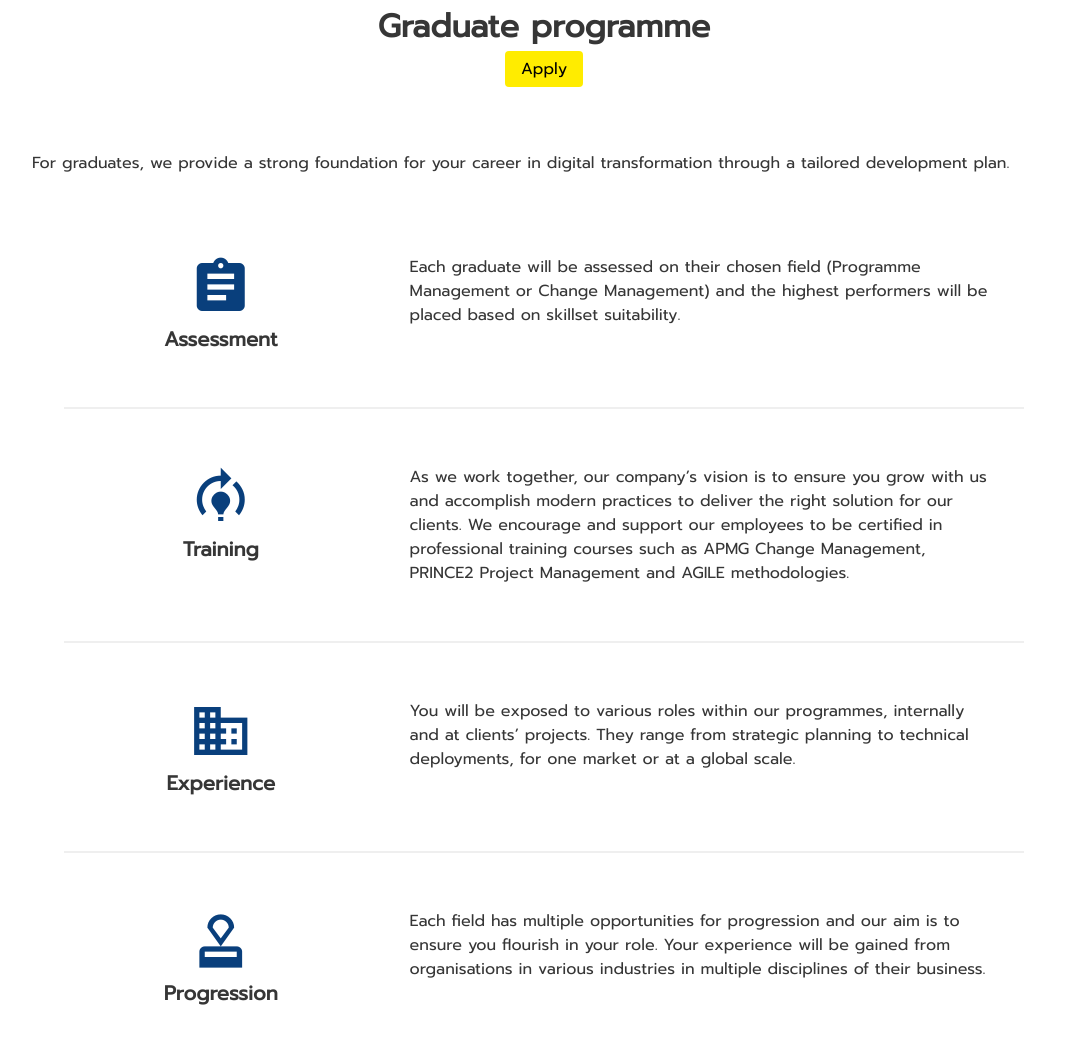
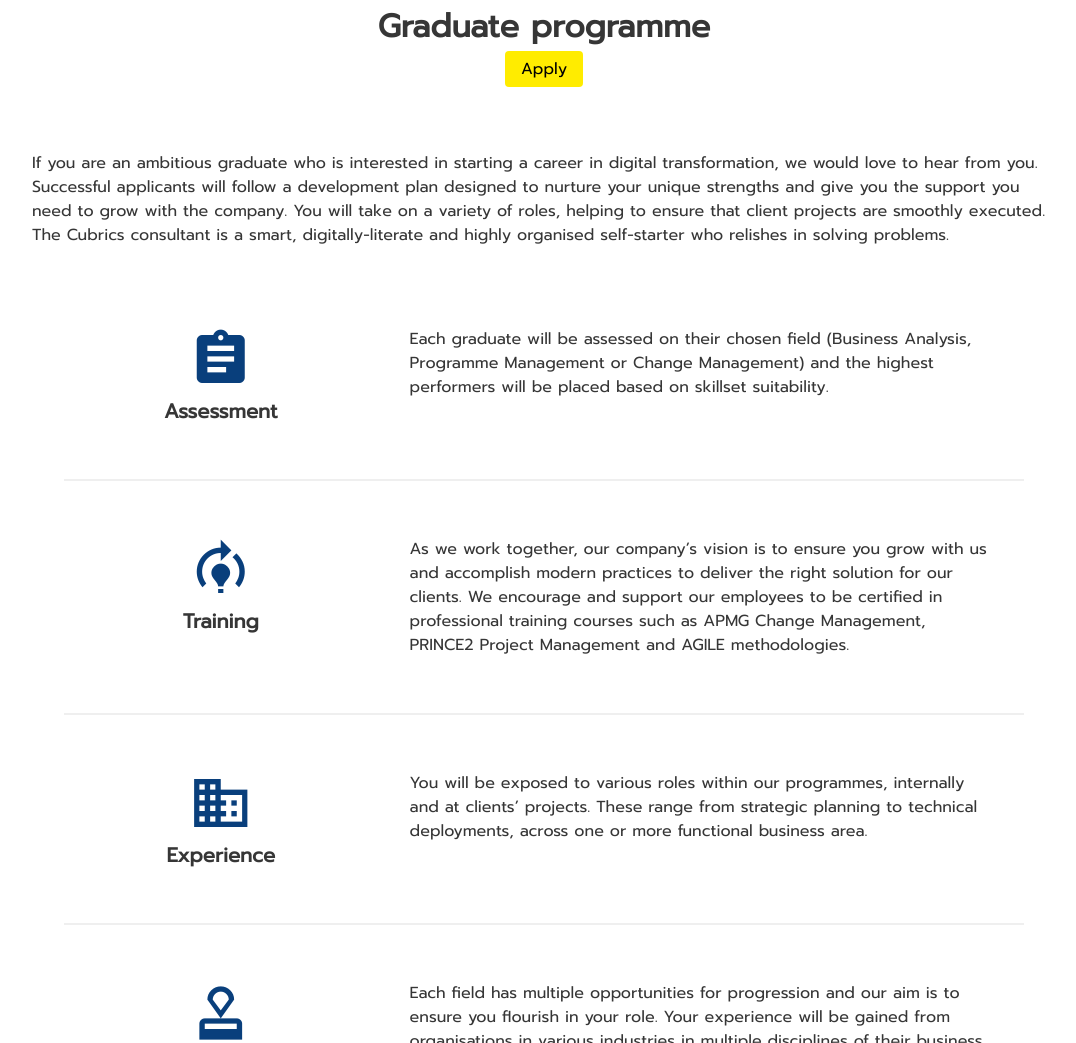
Before and after one commit to cubrics/cubrics.github.io, a plain HTML site: page careers.html in a window 1280 px wide. Shown: the part 1156-2199 px from the top of the page, without its empty margins (96-1172 px from the left). Drawn offline with Linux system fonts and the light colour scheme.

Commit message:
Update careers.html

```diff
--- a/careers.html
+++ b/careers.html
@@ -69,8 +69,14 @@
       </div>
       <div class="paragraph">
         <p>
-          For graduates, we provide a strong foundation for your career in
-          digital transformation through a tailored development plan.
+
+          If you are an ambitious graduate who is interested in starting a career in digital transformation,
+          we would love to hear from you. Successful applicants will follow a development plan designed to
+          nurture your unique strengths and give you the support you need to grow with the company.
+          You will take on a variety of roles, helping to ensure that client projects are smoothly executed.
+          The Cubrics consultant is a smart, digitally-literate and highly organised self-starter who relishes
+          in solving problems.
+
         </p>
       </div>
       <div class="primaryButtonCenter"></div>
@@ -83,7 +89,7 @@
           </div>
           <div class="cardUSPText">
             <p>
-              Each graduate will be assessed on their chosen field (Programme Management or
+              Each graduate will be assessed on their chosen field (Business Analysis, Programme Management or
               Change Management) and the highest performers will be placed based
               on skillset suitability.
             </p>
@@ -114,8 +120,8 @@
           <div class="cardUSPText">
             <p>
               You will be exposed to various roles within our programmes,
-              internally and at clients’ projects. They range from strategic
-              planning to technical deployments, for one market or at a global scale.
+              internally and at clients’ projects. These range from strategic
+              planning to technical deployments, across one or more functional business area.
 
             </p>
           </div>
```
